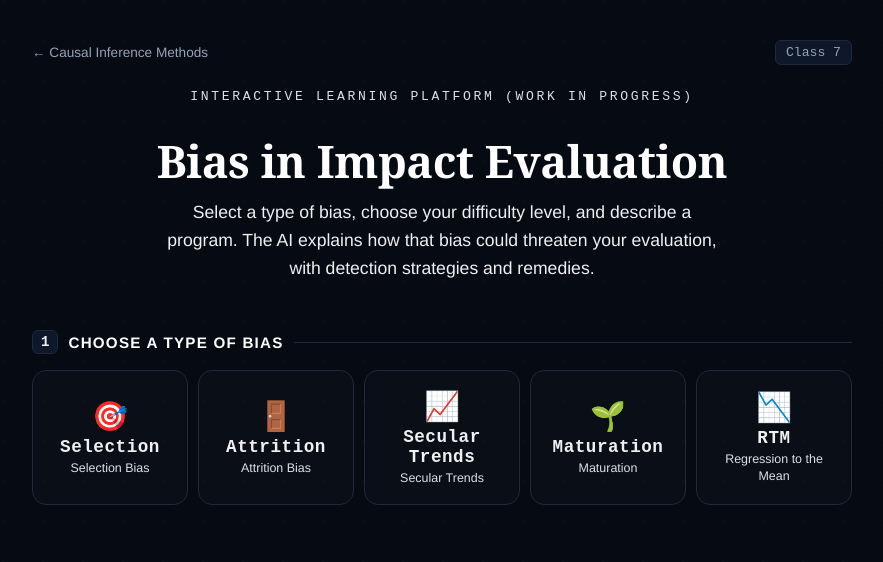
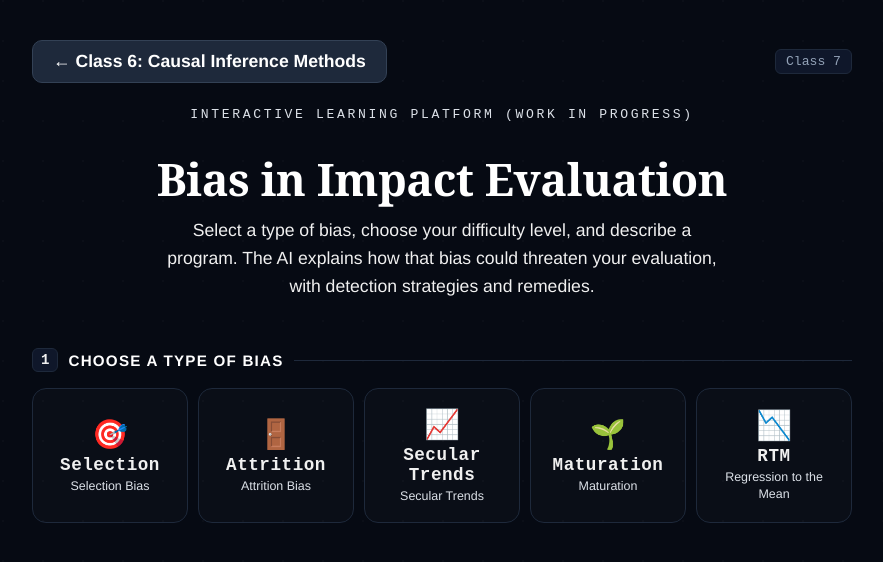
Before and after one commit to andreanorcinipala/program_evaluation, a Next.js app: page /class7 in a window 1280 px wide. Shown: the top 562 px of the page, without its empty margins (198-1081 px from the left). Built offline with nearby package versions, Linux system fonts and the light colour scheme.

Commit message:
Make Class 6 nav link bigger and white on Class 7 page

```diff
--- a/components/Class7BiasLab.jsx
+++ b/components/Class7BiasLab.jsx
@@ -743,7 +743,7 @@ export default function Class7BiasLab() {
 
         {/* Navigation */}
         <div style={{ display: "flex", justifyContent: "space-between", alignItems: "center", marginBottom: "1.5rem" }}>
-          <a href="/" style={{ fontSize: "0.85rem", color: "#94a3b8", fontFamily: "'Helvetica Neue', sans-serif", textDecoration: "none", display: "flex", alignItems: "center", gap: 6 }}>← Causal Inference Methods</a>
+          <a href="/" style={{ fontSize: "1.1rem", color: "#ffffff", fontFamily: "'Helvetica Neue', sans-serif", textDecoration: "none", display: "flex", alignItems: "center", gap: 8, padding: "10px 20px", background: "#1e293b", border: "1px solid #334155", borderRadius: 10, fontWeight: 600 }}>← Class 6: Causal Inference Methods</a>
           <span style={{ fontSize: "0.82rem", color: "#94a3b8", fontFamily: "'JetBrains Mono', monospace", background: "#0f172a", border: "1px solid #1e293b", borderRadius: 6, padding: "4px 10px" }}>Class 7</span>
         </div>
 
```
